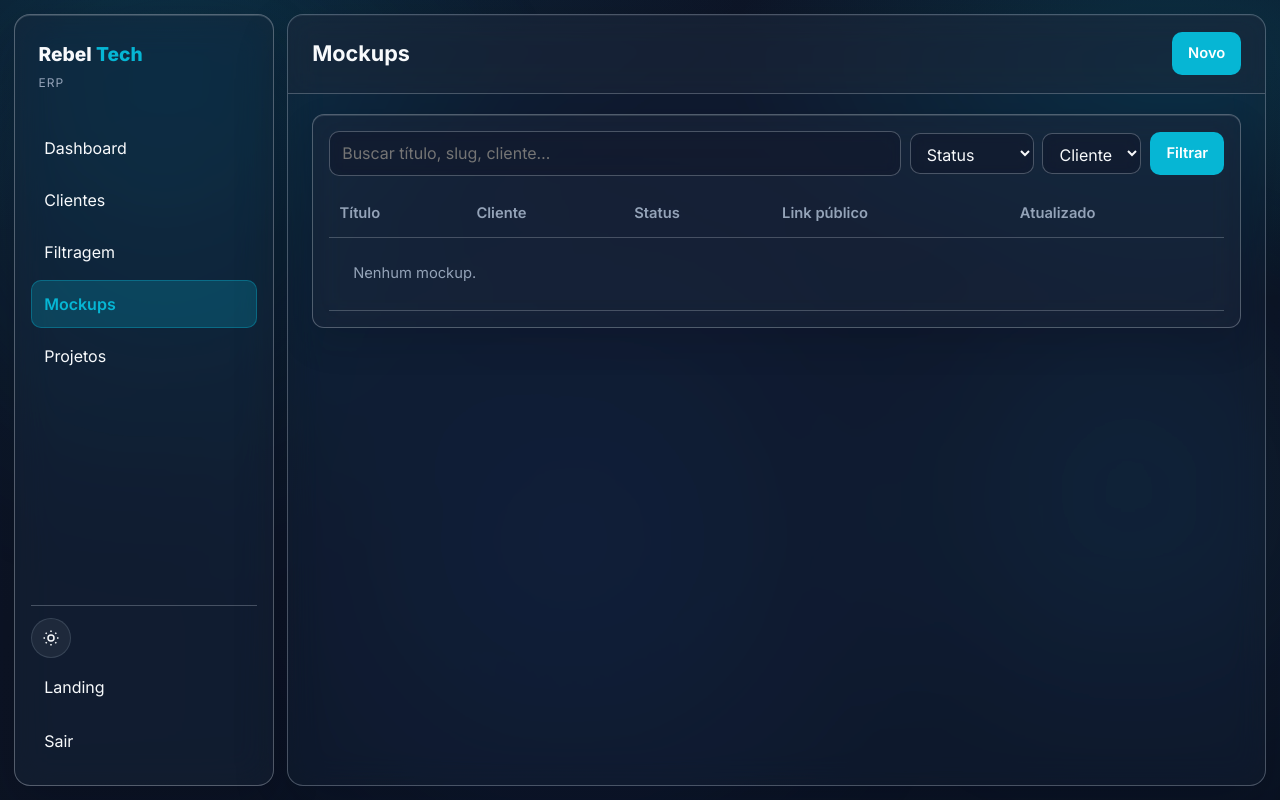
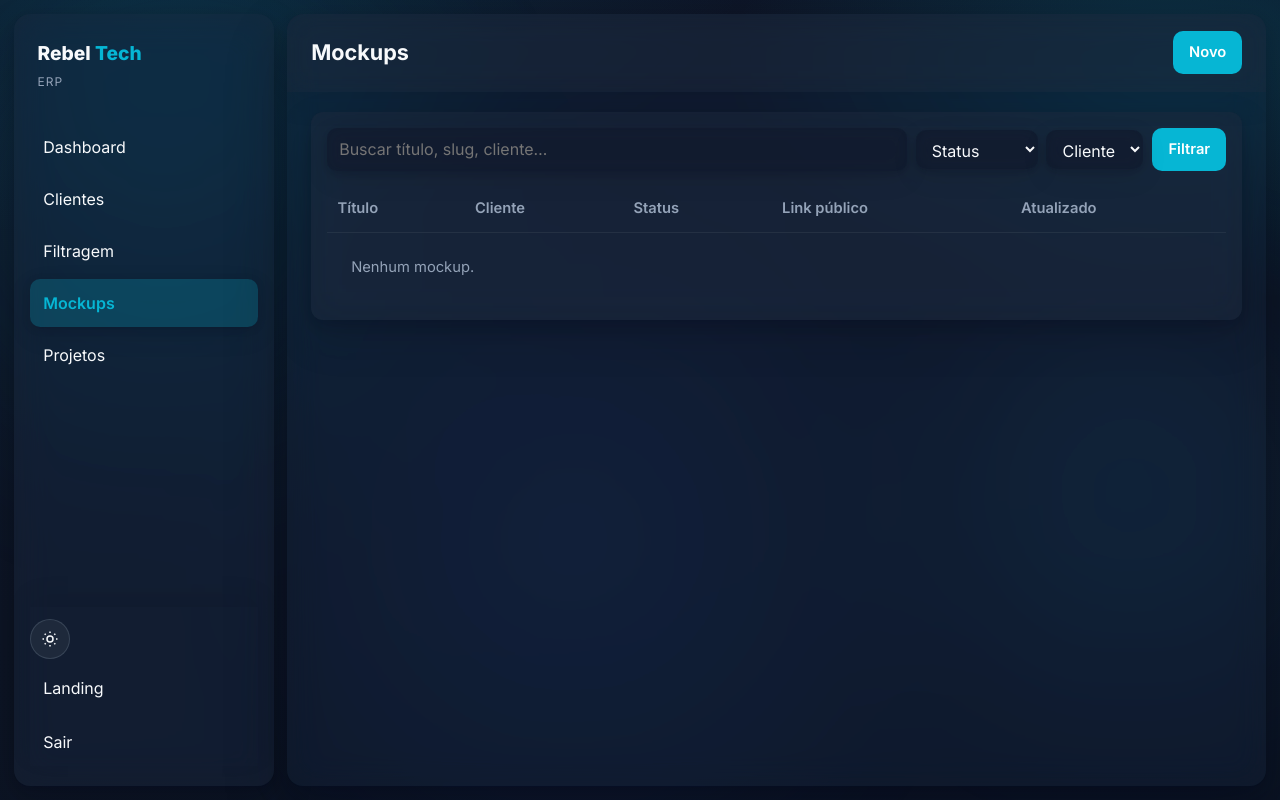
Before and after one commit to vinicius-rebelatto/rebelatto, a Django app: page /erp/mockups/ in a window 1280 px wide. Run offline with Django 5.2, Linux system fonts and the light colour scheme; the visitor is signed in with stand-in values (Sample User, id 1); data that the repository does not hold is empty.

Commit message:
Replace ERP panel borders with elevation shadows.
Keep the glass surfaces but define hierarchy through layered depth instead of outlines.

Co-authored-by: Cursor <cursoragent@cursor.com>

```diff
--- a/static/css/erp.css
+++ b/static/css/erp.css
@@ -1,6 +1,20 @@
-/* Rebel Tech ERP — glass showcase panels on brand aurora */
+/* Rebel Tech ERP — glass showcase with elevation (no panel borders) */
 
 .erp-body {
+  --erp-elev-1:
+    0 2px 8px rgba(2, 8, 23, 0.14),
+    0 8px 24px rgba(2, 8, 23, 0.12);
+  --erp-elev-2:
+    0 4px 14px rgba(2, 8, 23, 0.16),
+    0 18px 40px rgba(2, 8, 23, 0.18);
+  --erp-elev-3:
+    0 8px 20px rgba(2, 8, 23, 0.18),
+    0 28px 64px rgba(2, 8, 23, 0.24);
+  --erp-elev-hover:
+    0 8px 22px rgba(2, 8, 23, 0.2),
+    0 24px 48px rgba(6, 182, 212, 0.12);
+  --erp-glass: color-mix(in srgb, var(--surface) 44%, transparent);
+  --erp-glass-soft: color-mix(in srgb, var(--surface) 32%, transparent);
   position: relative;
   margin: 0;
   min-height: 100vh;
@@ -11,6 +25,23 @@
     radial-gradient(900px 480px at 92% 8%, color-mix(in srgb, var(--color-cyan) 18%, transparent), transparent 50%),
     linear-gradient(165deg, var(--bg) 0%, var(--bg-deep) 55%, color-mix(in srgb, var(--bg-deep) 80%, #06101f) 100%);
   overflow-x: hidden;
+}
+
+html[data-theme="light"] .erp-body {
+  --erp-elev-1:
+    0 2px 8px rgba(15, 23, 42, 0.06),
+    0 10px 24px rgba(15, 23, 42, 0.08);
+  --erp-elev-2:
+    0 4px 14px rgba(15, 23, 42, 0.07),
+    0 16px 36px rgba(15, 23, 42, 0.1);
+  --erp-elev-3:
+    0 8px 20px rgba(15, 23, 42, 0.08),
+    0 24px 56px rgba(15, 23, 42, 0.12);
+  --erp-elev-hover:
+    0 8px 22px rgba(15, 23, 42, 0.1),
+    0 22px 44px rgba(6, 182, 212, 0.14);
+  --erp-glass: color-mix(in srgb, #ffffff 68%, transparent);
+  --erp-glass-soft: color-mix(in srgb, #ffffff 52%, transparent);
 }
 
 .erp-body > .bg-aurora {
@@ -28,21 +59,11 @@
 }
 
 .erp-glass {
-  background: color-mix(in srgb, var(--surface) 42%, transparent);
-  border: 1px solid color-mix(in srgb, #ffffff 18%, var(--border));
-  box-shadow:
-    0 1px 0 color-mix(in srgb, #ffffff 14%, transparent) inset,
-    0 18px 48px rgba(2, 8, 23, 0.18);
+  background: var(--erp-glass);
+  border: 0;
+  box-shadow: var(--erp-elev-2);
   backdrop-filter: blur(18px) saturate(1.35);
   -webkit-backdrop-filter: blur(18px) saturate(1.35);
-}
-
-html[data-theme="light"] .erp-glass {
-  background: color-mix(in srgb, #ffffff 58%, transparent);
-  border-color: color-mix(in srgb, #ffffff 70%, var(--border));
-  box-shadow:
-    0 1px 0 rgba(255, 255, 255, 0.75) inset,
-    0 16px 40px rgba(15, 23, 42, 0.08);
 }
 
 .erp-sidebar {
@@ -51,24 +72,14 @@ html[data-theme="light"] .erp-glass {
   gap: 1.25rem;
   padding: 1.25rem 1rem;
   border-radius: calc(var(--radius) + 4px);
-  background: color-mix(in srgb, var(--surface) 42%, transparent);
-  border: 1px solid color-mix(in srgb, #ffffff 18%, var(--border));
-  box-shadow:
-    0 1px 0 color-mix(in srgb, #ffffff 14%, transparent) inset,
-    0 18px 48px rgba(2, 8, 23, 0.18);
+  background: var(--erp-glass);
+  border: 0;
+  box-shadow: var(--erp-elev-2);
   backdrop-filter: blur(18px) saturate(1.35);
   -webkit-backdrop-filter: blur(18px) saturate(1.35);
   position: sticky;
   top: 0.85rem;
   height: calc(100vh - 1.7rem);
-}
-
-html[data-theme="light"] .erp-sidebar {
-  background: color-mix(in srgb, #ffffff 58%, transparent);
-  border-color: color-mix(in srgb, #ffffff 70%, var(--border));
-  box-shadow:
-    0 1px 0 rgba(255, 255, 255, 0.75) inset,
-    0 16px 40px rgba(15, 23, 42, 0.08);
 }
 
 .erp-sidebar__brand {
@@ -113,24 +124,25 @@ html[data-theme="light"] .erp-sidebar {
   cursor: pointer;
   text-align: left;
   width: 100%;
-  transition: background 0.2s var(--ease), color 0.2s var(--ease);
+  transition: background 0.2s var(--ease), color 0.2s var(--ease), box-shadow 0.2s var(--ease);
 }
 
 .erp-nav__link:hover,
 .erp-nav__button:hover {
   background: color-mix(in srgb, #ffffff 10%, transparent);
+  box-shadow: var(--erp-elev-1);
 }
 
 html[data-theme="light"] .erp-nav__link:hover,
 html[data-theme="light"] .erp-nav__button:hover {
-  background: color-mix(in srgb, #0f172a 6%, transparent);
+  background: color-mix(in srgb, #ffffff 70%, transparent);
 }
 
 .erp-nav__link.is-active {
   background: color-mix(in srgb, var(--color-cyan) 22%, transparent);
   color: var(--color-cyan);
   font-weight: 600;
-  box-shadow: inset 0 0 0 1px color-mix(in srgb, var(--color-cyan) 35%, transparent);
+  box-shadow: var(--erp-elev-1);
 }
 
 .erp-sidebar__footer {
@@ -138,7 +150,8 @@ html[data-theme="light"] .erp-nav__button:hover {
   flex-direction: column;
   gap: 0.35rem;
   padding-top: 0.75rem;
-  border-top: 1px solid color-mix(in srgb, #ffffff 12%, var(--border));
+  margin-top: 0.25rem;
+  box-shadow: 0 -10px 24px rgba(2, 8, 23, 0.08);
 }
 
 .erp-main {
@@ -146,19 +159,12 @@ html[data-theme="light"] .erp-nav__button:hover {
   display: flex;
   flex-direction: column;
   border-radius: calc(var(--radius) + 4px);
-  background: color-mix(in srgb, var(--surface) 28%, transparent);
-  border: 1px solid color-mix(in srgb, #ffffff 14%, var(--border));
-  box-shadow:
-    0 1px 0 color-mix(in srgb, #ffffff 10%, transparent) inset,
-    0 22px 56px rgba(2, 8, 23, 0.16);
+  background: var(--erp-glass-soft);
+  border: 0;
+  box-shadow: var(--erp-elev-3);
   backdrop-filter: blur(16px) saturate(1.25);
   -webkit-backdrop-filter: blur(16px) saturate(1.25);
   overflow: hidden;
-}
-
-html[data-theme="light"] .erp-main {
-  background: color-mix(in srgb, #ffffff 45%, transparent);
-  border-color: color-mix(in srgb, #ffffff 65%, var(--border));
 }
 
 .erp-topbar {
@@ -167,10 +173,10 @@ html[data-theme="light"] .erp-main {
   justify-content: space-between;
   gap: 1rem;
   padding: 1.1rem 1.5rem;
-  border-bottom: 1px solid color-mix(in srgb, #ffffff 12%, var(--border));
-  background: color-mix(in srgb, var(--surface) 35%, transparent);
+  background: color-mix(in srgb, var(--surface) 28%, transparent);
   backdrop-filter: blur(14px);
   -webkit-backdrop-filter: blur(14px);
+  box-shadow: 0 10px 28px rgba(2, 8, 23, 0.1);
   position: sticky;
   top: 0;
   z-index: 5;
@@ -245,33 +257,22 @@ html[data-theme="light"] .erp-main {
 
 .erp-metric,
 .erp-card {
-  background: color-mix(in srgb, var(--surface) 38%, transparent);
-  border: 1px solid color-mix(in srgb, #ffffff 16%, var(--border));
+  background: var(--erp-glass);
+  border: 0;
   border-radius: var(--radius);
-  box-shadow:
-    0 1px 0 color-mix(in srgb, #ffffff 12%, transparent) inset,
-    0 14px 36px rgba(2, 8, 23, 0.14);
+  box-shadow: var(--erp-elev-2);
   backdrop-filter: blur(16px) saturate(1.3);
   -webkit-backdrop-filter: blur(16px) saturate(1.3);
 }
 
-html[data-theme="light"] .erp-metric,
-html[data-theme="light"] .erp-card {
-  background: color-mix(in srgb, #ffffff 62%, transparent);
-  border-color: color-mix(in srgb, #ffffff 72%, var(--border));
-  box-shadow:
-    0 1px 0 rgba(255, 255, 255, 0.8) inset,
-    0 12px 28px rgba(15, 23, 42, 0.06);
-}
-
 .erp-metric {
   padding: 1rem 1.1rem;
-  transition: transform 0.2s var(--ease), border-color 0.2s var(--ease);
+  transition: transform 0.2s var(--ease), box-shadow 0.2s var(--ease);
 }
 
 .erp-metric:hover {
-  transform: translateY(-2px);
-  border-color: color-mix(in srgb, var(--color-cyan) 40%, var(--border));
+  transform: translateY(-3px);
+  box-shadow: var(--erp-elev-hover);
 }
 
 .erp-metric__label {
@@ -329,13 +330,14 @@ html[data-theme="light"] .erp-card {
 .erp-form input,
 .erp-form select,
 .erp-form textarea {
-  border: 1px solid color-mix(in srgb, #ffffff 14%, var(--border));
-  background: color-mix(in srgb, var(--input-bg) 55%, transparent);
+  border: 0;
+  background: color-mix(in srgb, var(--input-bg) 58%, transparent);
   color: var(--text);
   border-radius: 10px;
   padding: 0.55rem 0.75rem;
   font: inherit;
   backdrop-filter: blur(8px);
+  box-shadow: var(--erp-elev-1);
 }
 
 .erp-search:focus,
@@ -347,8 +349,9 @@ html[data-theme="light"] .erp-card {
 .erp-form select:focus,
 .erp-form textarea:focus {
   outline: none;
-  border-color: color-mix(in srgb, var(--color-cyan) 55%, var(--border));
-  box-shadow: 0 0 0 3px color-mix(in srgb, var(--color-cyan) 18%, transparent);
+  box-shadow:
+    0 0 0 3px color-mix(in srgb, var(--color-cyan) 22%, transparent),
+    var(--erp-elev-2);
 }
 
 .erp-search {
@@ -370,7 +373,8 @@ html[data-theme="light"] .erp-card {
 .erp-table td {
   text-align: left;
   padding: 0.75rem 0.65rem;
-  border-bottom: 1px solid color-mix(in srgb, #ffffff 10%, var(--border));
+  border-bottom: 0;
+  box-shadow: 0 1px 0 color-mix(in srgb, var(--text) 6%, transparent);
   vertical-align: top;
 }
 
```
Also changed, not shown: other parts of static/css/erp.css (+55 -32 lines).
